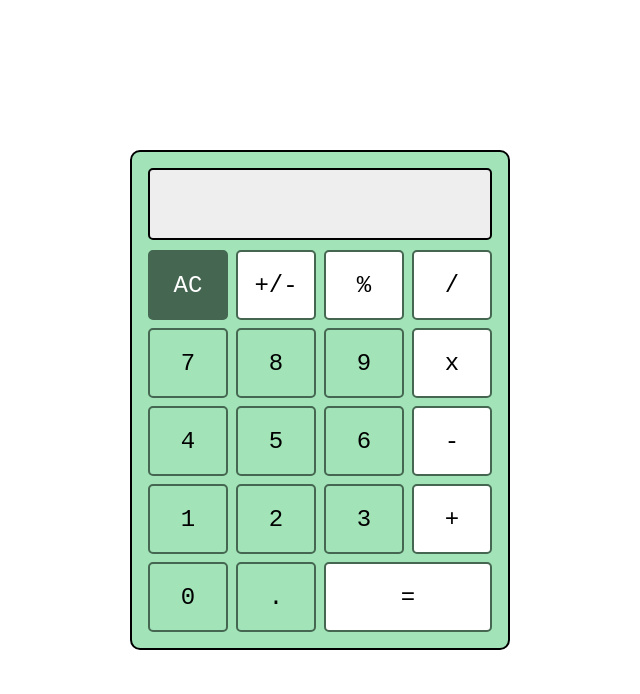
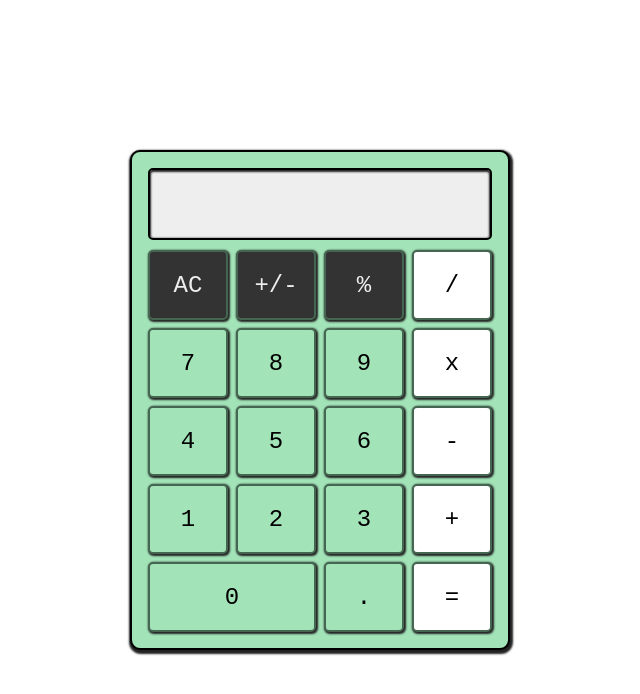
Before and after one commit to PBara7a/calculator, a plain HTML site: page index.html in a window 1280 px wide. Shown: the whole page, without its empty margins (320-960 px from the left). Drawn offline with Linux system fonts and the light colour scheme.

Commit message:
Polished looks with some shadows.

```diff
--- a/index.html
+++ b/index.html
@@ -14,8 +14,8 @@
         <div class="calculator__screen"></div>
         <div class="calculator__control-panel">
           <button class="btn darker">AC</button>
-            <button class="btn white">+/-</button>
-            <button class="btn white">%</button>
+          <button class="btn darker">+/-</button>
+          <button class="btn darker">%</button>
           <button class="btn white">/</button>
           <button class="btn">7</button>
           <button class="btn">8</button>
@@ -29,9 +29,9 @@
           <button class="btn">2</button>
           <button class="btn">3</button>
           <button class="btn white">+</button>
-            <button class="btn">0</button>
+          <button class="btn btn-wide">0</button>
           <button class="btn">.</button>
-            <button class="btn btn-wide white">=</button>
+          <button class="btn white">=</button>
         </div>
       </div>
     </main>
--- a/style.css
+++ b/style.css
@@ -22,7 +22,8 @@ main {
   border: 2px solid black;
   border-radius: 10px;
   padding: 16px;
-  background: #A2E4B8;
+  background: #a2e4b8;
+  box-shadow: 1px 2px 2px 2px #222;
 }
 
 .calculator__screen {
@@ -31,6 +32,7 @@ main {
   background: #eee;
   border: 2px solid #000;
   border-radius: 5px;
+  box-shadow: inset 0 1px 2px 1px #222;
 }
 
 .calculator__control-panel {
@@ -45,13 +47,19 @@ main {
   width: 80px;
   font-family: monospace;
   font-size: 24px;
-  background: #A2E4B8;
+  background: #a2e4b8;
   border: 2px solid #456751;
   border-radius: 5px;
+  cursor: pointer;
+  box-shadow: 1px 1px 2px 1px #222;
 }
 
 .btn:hover {
   background: #91d3a7;
+}
+
+.btn:active {
+  box-shadow: inset 1px 2px 2px 2px #222;
 }
 
 .btn-wide {
@@ -67,10 +75,10 @@ main {
 }
 
 .darker {
-  color: #fff;
-  background: #456751;
+  color: #eee;
+  background: #333;
 }
 
 .darker:hover {
-  background: #345640;
+  background: #222;
 }
```
Lines whose indentation alone changed are shown as unchanged.
